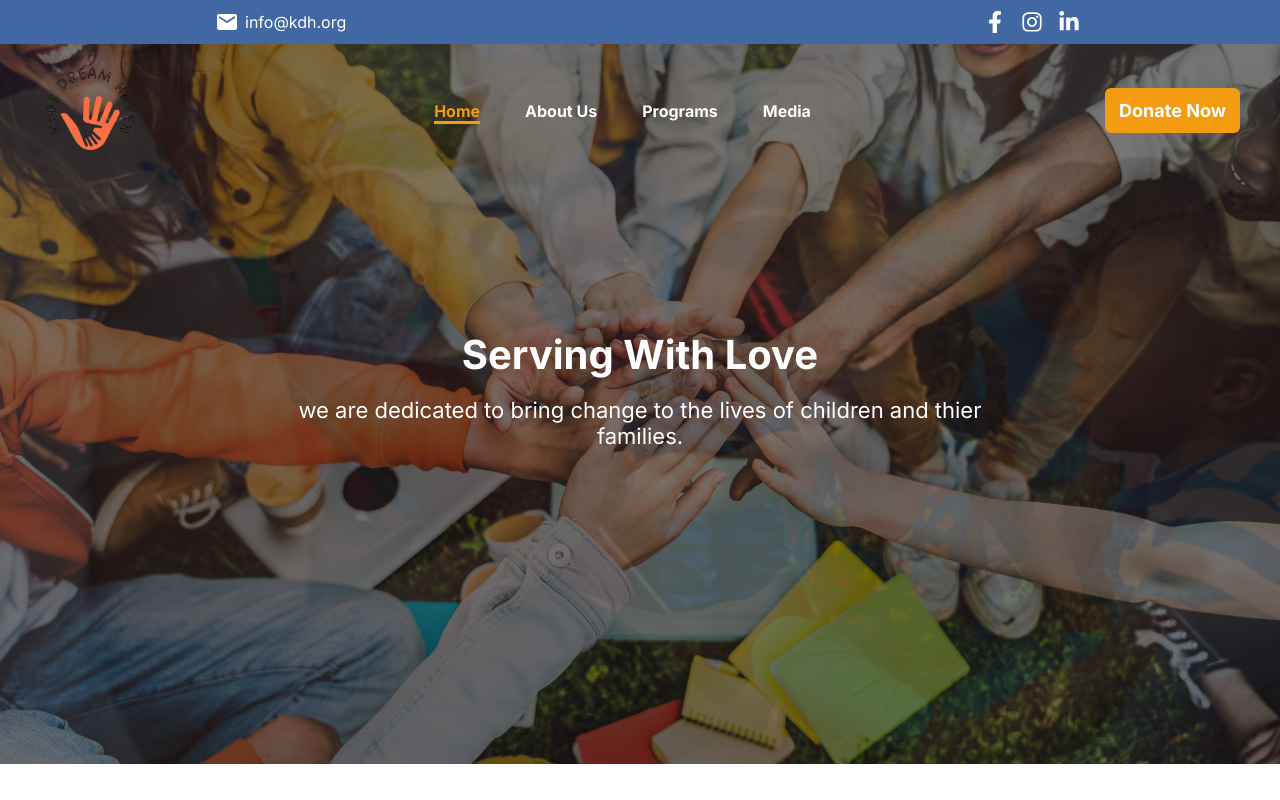
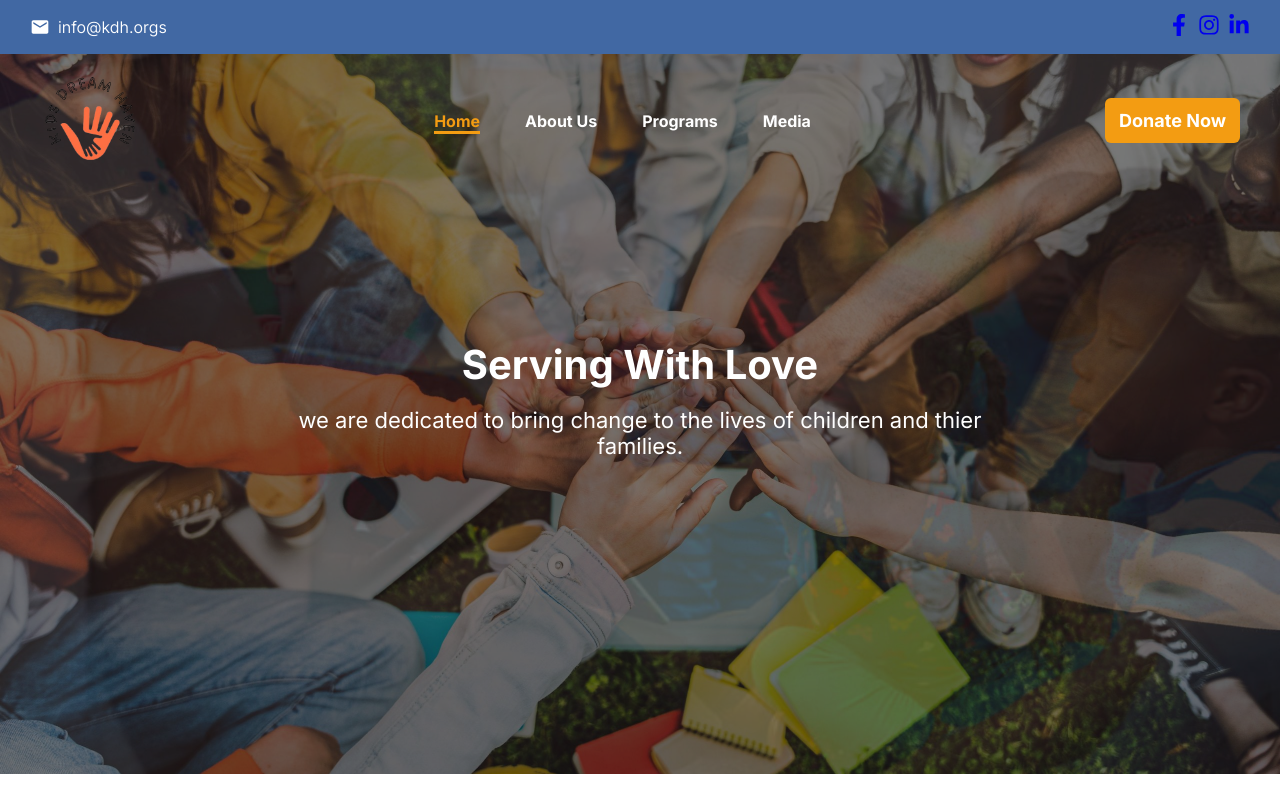
Before and after one commit to Iamosaz/KDH, a React (Vite) app: page / in a window 1280 px wide. Shown: the top 800 px of the page. Built offline with nearby package versions, Linux system fonts and the light colour scheme.

Commit message:
add up current updateson project

```diff
--- a/src/App.jsx
+++ b/src/App.jsx
@@ -3,18 +3,18 @@ import { BrowserRouter as Router, Routes, Route } from 'react-router-dom';
 
 import Home from './Pages/Home';
 import About from './Pages/About';
-import TopNavbar from './Components/TopNav/TopNav';
 import Programs from './Pages/Programs';
 import Media from './Pages/Media';
 import DomesticProgram from './Pages/DomesticProgram';
 import PastProgram from './Pages/PastProgram';
+import TopHeader from './Components/TopHeader/TopHeader';
 
 const App = () => {
   return (
     <Router>
       {/* Group Topbar and Navbar */}
       <header>
-        <TopNavbar/>
+        <TopHeader />
 
       {/* <TopNav /> */}
         {/* <Navbar /> */}
--- /dev/null
+++ b/src/components/TopHeader/TopHeader.css
@@ -0,0 +1,64 @@
+.topheader {
+  display: flex;
+  justify-content: space-between;
+  align-items: center;
+  background-color: #4168a3;
+  color: #fff;
+  padding: 14px 30px;
+  font-size: 16px;
+  font-family: 'Segoe UI', Tahoma, Geneva, Verdana, sans-serif;
+}
+
+.topheader-left .topheader-link {
+  display: flex;
+  align-items: center;
+  color: #fff;
+  text-decoration: none;
+  font-weight: 350;
+}
+
+.topheader-left .icon {
+  margin-right: 8px;
+  font-size: 20px;
+}
+
+.topheader-right {
+  display: flex;
+  gap: 8px;
+}
+
+.topheader-right .topheader-link {
+  color: #333;
+  font-size: 12px;
+  transition: color 0.3s ease;
+}
+
+/* .topheader-link {
+    color: #fff;
+    text-decoration: none;
+    margin-left: 15px;
+    display: flex;
+    align-items: center;
+    gap: 6px;
+    transition: color 0.3s ease;
+} */
+.topheader-link:hover {
+  color: #2f2e2c;
+}
+
+.icon1 {
+  font-size: 22px;
+}
+
+/* Responsive: Stack on smaller screens */
+@media (max-width: 768px) {
+  .topnav {
+    flex-direction: column;
+    align-items: flex-start;
+    padding: 10px 20px;
+  }
+
+  .topnav-right {
+    margin-top: 10px;
+  }
+}
--- a/src/components/TopNav/TopNav.jsx
+++ b/src/components/TopHeader/TopHeader.jsx
@@ -1,27 +1,26 @@
 import React from 'react';
-import './TopNav.css'
+import './TopHeader.css';
 import { FaFacebookF, FaInstagram, FaLinkedinIn } from 'react-icons/fa';
-import { MdEmail } from 'react-icons/md'
+import { MdEmail } from 'react-icons/md';
 
-
-const TopNavbar = () => {
+const TopHeader = () => {
   return (
-    <div className="topnav">
-      <div className="topnav-left">
-        <a href="mailto:info@kdh.org" className="topnav-link">
+    <div className="topheader">
+      <div className="topheader-left">
+        <a href="mailto:info@kdh.org" className="topheader-link">
           <MdEmail className="icon" />
-          info@kdh.org
+          info@kdh.orgs
         </a>
       </div>
-      {/* social Media link topbar*/}
-      <div className="topnav-right">
+
+      <div className="topheader-right">
         <a href="https://facebook.com" target="_blank" rel="noopener noreferrer" className="topnav-link">
           <FaFacebookF className="icon1" />
         </a>
         <a href="https://instagram.com" target="_blank" rel="noopener noreferrer" className="topnav-link">
           <FaInstagram className="icon1" />
         </a>
-        <a href="https://youtube.com" target="_blank" rel="noopener noreferrer" className="topnav-link">
+        <a href="https://linkedin.com" target="_blank" rel="noopener noreferrer" className="topnav-link">
           <FaLinkedinIn className="icon1" />
         </a>
       </div>
@@ -29,4 +28,4 @@ const TopNavbar = () => {
   );
 };
 
-export default TopNavbar
+export default TopHeader;
--- a/src/components/TopNav/TopNav.css
+++ /dev/null
@@ -1,33 +0,0 @@
-.topnav {
-  background-color: #4168a3;
-  color: #fff;
-  display: flex;
-  justify-content: space-between;
-  align-items: center;
-  flex-wrap: wrap;
-}
-
-.topnav-left,
-.topnav-right {
-     display: flex;
-     align-items: center;
-     padding: 10px 200px;
-     flex-wrap: wrap;
-}
-.topnav-link {
-    color: #fff;
-    text-decoration: none;
-    margin-left: 15px;
-    display: flex;
-    align-items: center;
-    gap: 6px;
-    transition: color 0.3s ease;
-}
-
-.topnav-link:hover {
-  color: #2f2e2c;
-}
-
-.icon1 {
-  font-size: 22px;
-}
```
